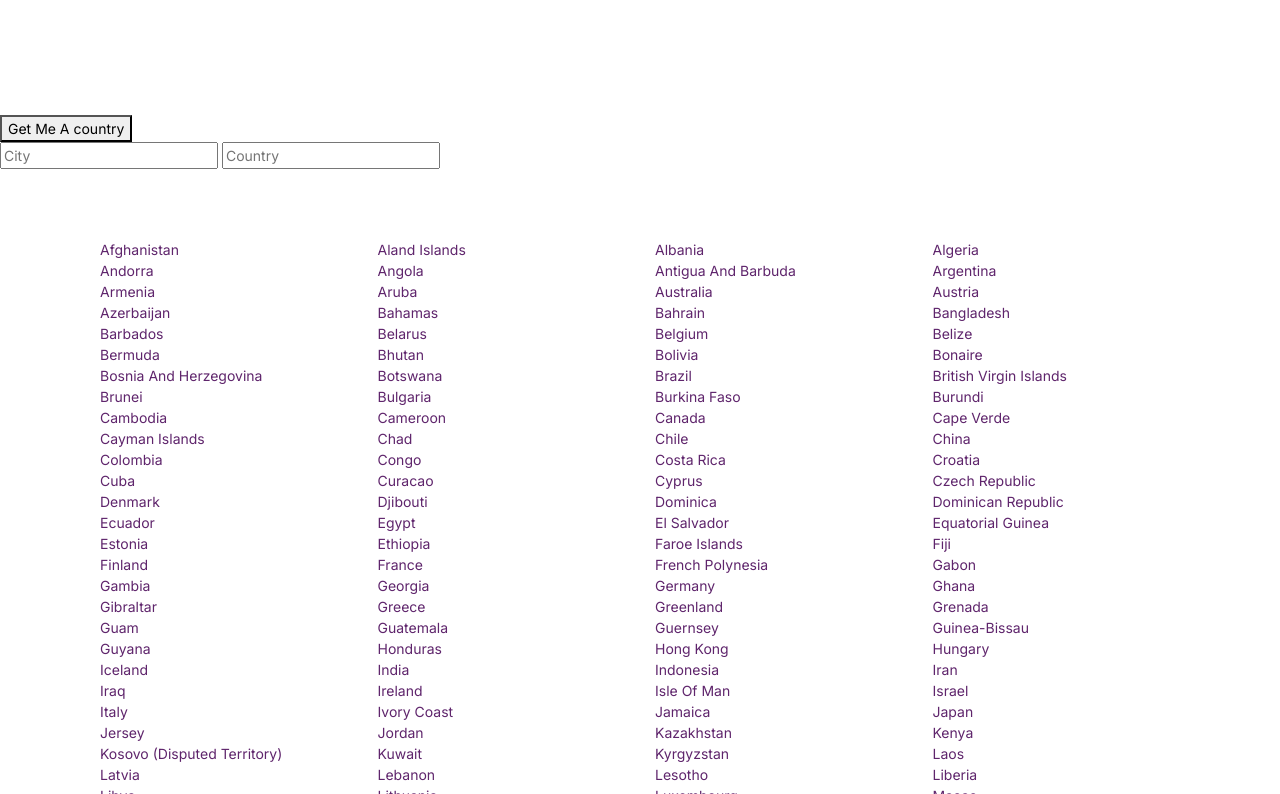
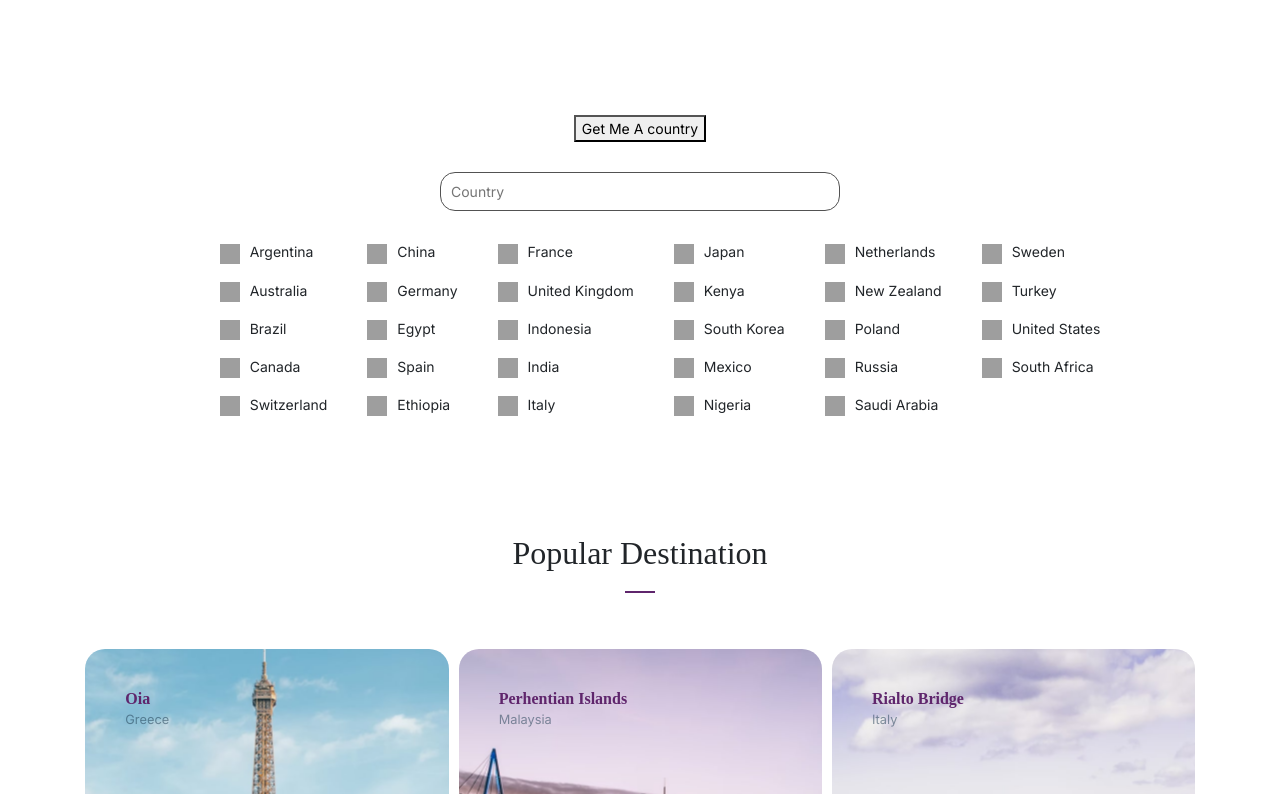
Before and after one commit to NASSARYMAN/WayWizeFinal, a plain HTML site: page index.html in a window 1280 px wide. Shown: the part 1006-1800 px from the top of the page. Drawn offline with Linux system fonts and the light colour scheme; grey boxes are pictures that could not be loaded; files whose address does not match are found by name; a web font is replaced by a local one.

Commit message:
Country list from home page implemented

```diff
--- /dev/null
+++ b/Local/Country-Info.json
@@ -0,0 +1,176 @@
+[
+    {
+        "flag": "https://twemoji.maxcdn.com/2/svg/1f1e6-1f1f7.svg",
+        "name": "Argentina",
+        "code": "ar",
+        "description": "Experience the passion and beauty of Argentina. Explore the vibrant neighborhoods of Buenos Aires and the stunning landscapes of Patagonia. Discover the historic sites of Mendoza and the natural wonders of Ibera Wetlands. Indulge in delicious Argentine cuisine, from steak and empanadas to dulce de leche and mate. Visit iconic landmarks, vineyards, and tango shows. With its rich culture and diverse landscapes, Argentina offers an unforgettable travel experience."
+    },
+    {
+        "flag": "https://twemoji.maxcdn.com/2/svg/1f1e6-1f1fa.svg",
+        "name": "Australia",
+        "code": "au",
+        "description": "Discover the natural beauty and outdoor adventures of Australia. Explore the vibrant cities of Sydney and Melbourne and the stunning landscapes of the Great Barrier Reef and Uluru. Discover the Aboriginal culture and wildlife sanctuaries. Indulge in delicious Australian cuisine, from seafood and barbecue to meat pies and lamingtons. Visit iconic landmarks, national parks, and beaches. With its diverse landscapes and warm hospitality, Australia offers an unforgettable travel experience."
+    },
+    {
+        "flag": "https://twemoji.maxcdn.com/2/svg/1f1e7-1f1f7.svg",
+        "name": "Brazil",
+        "code": "br",
+        "description": "Discover the natural beauty and cultural diversity of Brazil. Explore the vibrant streets of Rio de Janeiro and the stunning landscapes of Iguazu Falls. Discover the historic sites of Salvador and the pristine beaches of Florianopolis. Indulge in delicious Brazilian cuisine, from feijoada and coxinha to acai bowls and caipirinhas. Visit iconic landmarks, national parks, and carnival celebrations. With its rich culture and breathtaking scenery, Brazil offers an unforgettable travel experience."
+    },
+    {
+        "flag": "https://twemoji.maxcdn.com/2/svg/1f1e8-1f1e6.svg",
+        "name": "Canada",
+        "code": "ca",
+        "description": "Discover the natural beauty and outdoor adventures of Canada. Explore the picturesque streets of Quebec City and the stunning landscapes of Banff National Park. Discover the vibrant culture of Toronto and the historic sites of Ottawa. Indulge in delicious Canadian cuisine, from poutine and maple syrup to salmon and Nanaimo bars. Visit charming towns, scenic drives, and wildlife sanctuaries. With its breathtaking scenery and warm hospitality, Canada offers an unforgettable travel experience."
+    },
+    {
+        "flag": "https://twemoji.maxcdn.com/2/svg/1f1e8-1f1ed.svg",
+        "name": "Switzerland",
+        "code": "ch",
+        "description": "Discover the breathtaking beauty and outdoor adventures of Switzerland. Explore the charming villages of the Swiss Alps and the pristine lakes of Lucerne and Geneva. Indulge in delicious Swiss cuisine, from fondue and raclette to chocolate and Swiss cheese. Experience thrilling activities such as skiing, hiking, and paragliding. Visit picturesque towns and historic landmarks. With its stunning scenery and warm hospitality, Switzerland offers an unforgettable travel experience."
+    },
+    {
+        "flag": "https://twemoji.maxcdn.com/2/svg/1f1e8-1f1f3.svg",
+        "name": "China",
+        "code": "cn",
+        "description": "Embark on a journey through the ancient wonders and modern marvels of China. Explore the Great Wall, one of the most iconic landmarks in the world. Marvel at the Terracotta Army in Xi'an and discover the ancient treasures of the Forbidden City in Beijing. Cruise along the Yangtze River and witness the breathtaking landscapes of Guilin. Experience the vibrant culture of Shanghai and sample delicious street food in Chengdu. With its rich history and diverse landscapes, China offers an unforgettable travel experience."
+    },
+    {
+        "flag": "https://twemoji.maxcdn.com/2/svg/1f1e9-1f1ea.svg",
+        "name": "Germany",
+        "code": "de",
+        "description": "Experience the vibrant culture and historic landmarks of Germany. Explore the medieval towns of Bavaria and the cosmopolitan cities of Berlin and Munich. Discover the beauty of the Rhine Valley and the Black Forest. Indulge in delicious German cuisine, from hearty sausages and pretzels to schnitzel and strudel. Visit charming Christmas markets and explore the world-class museums and galleries. With its rich history and diverse landscapes, Germany offers an unforgettable travel experience."
+    },
+    {
+        "flag": "https://twemoji.maxcdn.com/2/svg/1f1ea-1f1ec.svg",
+        "name": "Egypt",
+        "code": "eg",
+        "description": "Step back in time and explore the wonders of ancient Egypt. Marvel at the majestic Pyramids of Giza, one of the Seven Wonders of the Ancient World. Cruise along the Nile River and discover the temples of Luxor and the Valley of the Kings. Explore bustling bazaars in Cairo and sample authentic Egyptian cuisine. Dive into the crystal-clear waters of the Red Sea and explore vibrant coral reefs teeming with marine life. With its rich history and unparalleled beauty, Egypt is a timeless destination."
+    },
+    {
+        "flag": "https://twemoji.maxcdn.com/2/svg/1f1ea-1f1f8.svg",
+        "name": "Spain",
+        "code": "es",
+        "description": "Experience the passion, history, and beauty of Spain. Explore the vibrant streets of Barcelona and the historic architecture of Madrid. Discover the stunning beaches of the Costa del Sol and the rugged landscapes of Andalusia. Indulge in delicious Spanish cuisine, from paella and tapas to churros and sangria. Visit iconic landmarks and historic sites, from the Alhambra to the Sagrada Familia. With its rich culture and diverse landscapes, Spain offers an unforgettable travel experience."
+    },
+    {
+        "flag": "https://twemoji.maxcdn.com/2/svg/1f1ea-1f1f9.svg",
+        "name": "Ethiopia",
+        "code": "et",
+        "description": "Discover the ancient treasures of Ethiopia, where history comes alive. Explore the rock-hewn churches of Lalibela, carved from solid rock over 800 years ago. Visit the medieval castles of Gondar and explore the stunning Simien Mountains. Trek to the source of the Blue Nile and witness the breathtaking beauty of the Danakil Depression. Sample traditional Ethiopian cuisine, including injera bread and spicy stews. With its rich history and natural beauty, Ethiopia offers a unique and unforgettable travel experience."
+    },
+    {
+        "flag": "https://twemoji.maxcdn.com/2/svg/1f1eb-1f1f7.svg",
+        "name": "France",
+        "code": "fr",
+        "description": "Experience the art, culture, and romance of France. Explore the historic landmarks of Paris, including the Eiffel Tower and the Louvre. Discover the picturesque villages of Provence and the sun-kissed beaches of the French Riviera. Indulge in delicious French cuisine, from croissants and baguettes to coq au vin and escargot. Visit world-class vineyards and explore charming nameside chateaux. With its rich history and diverse landscapes, France offers an unforgettable travel experience."
+    },
+    {
+        "flag": "https://twemoji.maxcdn.com/2/svg/1f1ec-1f1e7.svg",
+        "name": "United Kingdom",
+        "code": "gb",
+        "description": "Discover the rich history and cultural heritage of the United Kingdom. Explore the historic landmarks of London, including the Tower of London and Buckingham Palace. Visit the picturesque villages of the Cotswolds and the rugged landscapes of Scotland. Indulge in traditional British cuisine, from fish and chips to afternoon tea. Explore ancient castles, charming gardens, and iconic landmarks. With its diverse landscapes and vibrant cities, the United Kingdom offers an unforgettable travel experience."
+    },
+    {
+        "flag": "https://twemoji.maxcdn.com/2/svg/1f1ee-1f1e9.svg",
+        "name": "Indonesia",
+        "code": "id",
+        "description": "Explore the natural wonders and cultural diversity of Indonesia. Discover the lush rainforests of Sumatra and the stunning beaches of Bali. Dive into the vibrant coral reefs of Raja Ampat and Komodo National Park. Trek to the top of Mount Bromo and witness the beauty of Borobudur Temple. Immerse yourself in the rich culture of Java and sample delicious Indonesian cuisine. With its breathtaking landscapes and warm hospitality, Indonesia offers an unforgettable travel experience."
+    },
+    {
+        "flag": "https://twemoji.maxcdn.com/2/svg/1f1ee-1f1f3.svg",
+        "name": "India",
+        "code": "in",
+        "description": "Immerse yourself in the colors, flavors, and traditions of India. Explore the majestic palaces of Rajasthan and witness the beauty of the Taj Mahal at sunrise. Cruise along the backwaters of Kerala and relax on the beaches of Goa. Discover the ancient temples of Varanasi and the bustling markets of Delhi. Indulge in delicious Indian cuisine, from spicy curries to savory street food. With its rich cultural heritage and diverse landscapes, India offers an unforgettable journey of discovery."
+    },
+    {
+        "flag": "https://twemoji.maxcdn.com/2/svg/1f1ee-1f1f9.svg",
+        "name": "Italy",
+        "code": "it",
+        "description": "Discover the beauty, history, and cuisine of Italy. Explore the ancient ruins of Rome and the Renaissance art of Florence. Discover the charming canals of Venice and the stunning Amalfi Coast. Indulge in delicious Italian cuisine, from pizza and pasta to gelato and tiramisu. Visit world-renowned landmarks and historic sites. With its rich cultural heritage and breathtaking landscapes, Italy offers an unforgettable travel experience."
+    },
+    {
+        "flag": "https://twemoji.maxcdn.com/2/svg/1f1ef-1f1f5.svg",
+        "name": "Japan",
+        "code": "jp",
+        "description": "Experience the harmony of tradition and innovation in Japan. Explore the ancient temples of Kyoto and the vibrant streets of Tokyo. Witness the beauty of cherry blossoms in spring and colorful foliage in autumn. Indulge in authentic Japanese cuisine, from sushi and ramen to tempura and kaiseki. Relax in serene hot springs and discover the art of tea ceremony. With its rich culture and stunning landscapes, Japan offers an unforgettable travel experience."
+    },
+    {
+        "flag": "https://twemoji.maxcdn.com/2/svg/1f1f0-1f1ea.svg",
+        "name": "Kenya",
+        "code": "ke",
+        "description": "Embark on a safari adventure in the heart of Africa's wilderness. Witness the Great Migration in the Maasai Mara National Reserve, where millions of wildebeest and zebras roam the savannah. Trek to the snow-capped peaks of Mount Kenya and explore the scenic Rift Valley lakes. Immerse yourself in Maasai culture and traditions with a visit to a local village. Relax on pristine beaches along the Swahili Coast or embark on a thrilling hot air balloon safari. With its diverse landscapes and rich wildlife, Kenya offers an unforgettable safari experience."
+    },
+    {
+        "flag": "https://twemoji.maxcdn.com/2/svg/1f1f0-1f1f7.svg",
+        "name": "South Korea",
+        "code": "kr",
+        "description": "Discover the dynamic culture and natural beauty of South Korea. Explore the historic palaces of Seoul and the bustling markets of Busan. Hike in the picturesque nameside of Jeju Island and relax in traditional Korean spas. Indulge in delicious Korean cuisine, from barbecue and bibimbap to kimchi and seafood pancakes. Experience the excitement of K-pop and traditional performances. With its rich heritage and modern amenities, South Korea offers an unforgettable travel experience."
+    },
+    {
+        "flag": "https://twemoji.maxcdn.com/2/svg/1f1f2-1f1fd.svg",
+        "name": "Mexico",
+        "code": "mx",
+        "description": "Experience the vibrant culture and rich history of Mexico. Explore the colorful streets of Mexico City and the ancient ruins of Chichen Itza. Discover the stunning beaches of Cancun and the colonial charm of Oaxaca. Indulge in delicious Mexican cuisine, from tacos and tamales to mole and churros. Visit historic landmarks, archaeological sites, and cultural festivals. With its warm hospitality and diverse landscapes, Mexico offers an unforgettable travel experience."
+    },
+    {
+        "flag": "https://twemoji.maxcdn.com/2/svg/1f1f3-1f1ec.svg",
+        "name": "Nigeria",
+        "code": "ng",
+        "description": "Experience the vibrant cultural tapestry of Nigeria, where over 250 ethnic groups coexist harmoniously. Immerse yourself in the pulsating rhythms of Afrobeat music and explore the thriving art scene. Discover the lush rainforests, stunning coastlines, and diverse wildlife, including elephants, lions, and chimpanzees. Don't miss the opportunity to sample delicious Nigerian cuisine, renowned for its bold flavors and spices. From bustling markets to ancient cities, Nigeria offers a rich tapestry of experiences waiting to be explored."
+    },
+    {
+        "flag": "https://twemoji.maxcdn.com/2/svg/1f1f3-1f1f1.svg",
+        "name": "Netherlands",
+        "code": "nl",
+        "description": "Experience the charm and beauty of the Netherlands. Explore the historic canals of Amsterdam and the picturesque windmills of Kinderdijk. Discover the vibrant tulip fields of Keukenhof and the colorful markets of Rotterdam. Indulge in delicious Dutch cuisine, from stroopwafels and cheese to pancakes and herring. Visit world-class museums and galleries showcasing Dutch art and history. With its rich culture and scenic landscapes, the Netherlands offers an unforgettable travel experience."
+    },
+    {
+        "flag": "https://twemoji.maxcdn.com/2/svg/1f1f3-1f1ff.svg",
+        "name": "New Zealand",
+        "code": "nz",
+        "description": "Experience the adventure and beauty of New Zealand. Explore the stunning landscapes of Milford Sound and the Bay of Islands. Discover the Maori culture and outdoor adventures. Indulge in delicious New Zealand cuisine, from seafood and lamb to pavlova and hokey pokey ice cream. Visit iconic landmarks, national parks, and hot springs. With its breathtaking scenery and warm hospitality, New Zealand offers an unforgettable travel experience."
+    },
+    {
+        "flag": "https://twemoji.maxcdn.com/2/svg/1f1f5-1f1f1.svg",
+        "name": "Poland",
+        "code": "pl",
+        "description": "Discover the rich history and cultural heritage of Poland. Explore the historic streets of Krakow and the charming Old Town of Warsaw. Discover the stunning landscapes of the Tatra Mountains and the Mazury Lakes. Indulge in delicious Polish cuisine, from pierogi and kielbasa to vodka and paczki. Visit historic castles, palaces, and churches. With its vibrant culture and warm hospitality, Poland offers an unforgettable travel experience."
+    },
+    {
+        "flag": "https://twemoji.maxcdn.com/2/svg/1f1f7-1f1fa.svg",
+        "name": "Russia",
+        "code": "ru",
+        "description": "Embark on a journey through the vast landscapes and rich history of Russia. Explore the iconic landmarks of Moscow, including Red Square and the Kremlin. Marvel at the beauty of St. Petersburg's palaces and cathedrals. Cruise along the Volga River and discover the charming villages of the Golden Ring. Experience the beauty of Lake Baikal, the deepest lake in the world. Indulge in delicious Russian cuisine, from borscht and blini to caviar and vodka. With its rich history and diverse landscapes, Russia offers an unforgettable travel experience."
+    },
+    {
+        "flag": "https://twemoji.maxcdn.com/2/svg/1f1f8-1f1e6.svg",
+        "name": "Saudi Arabia",
+        "code": "sa",
+        "description": "Experience the rich heritage and hospitality of Saudi Arabia. Discover the ancient Nabatean city of Al-Ula and the historic mosques of Medina. Explore the stunning Red Sea coastline and the towering sand dunes of the Empty Quarter. Indulge in delicious Saudi cuisine, from grilled meats and aromatic rice dishes to sweet pastries and dates. Witness the breathtaking beauty of the Arabian desert and the pristine oases scattered throughout the kingdom. With its rich history and natural beauty, Saudi Arabia offers an unforgettable travel experience."
+    },
+    {
+        "flag": "https://twemoji.maxcdn.com/2/svg/1f1f8-1f1ea.svg",
+        "name": "Sweden",
+        "code": "se",
+        "description": "Experience the natural beauty and vibrant culture of Sweden. Explore the charming streets of Stockholm and the stunning archipelago of Gothenburg. Discover the Northern Lights in Swedish Lapland and the picturesque nameside of Skåne. Indulge in delicious Swedish cuisine, from meatballs and herring to cinnamon buns and lingonberry jam. Visit historic castles, art galleries, and museums. With its rich heritage and diverse landscapes, Sweden offers an unforgettable travel experience."
+    },
+    {
+        "flag": "https://twemoji.maxcdn.com/2/svg/1f1f9-1f1f7.svg",
+        "name": "Turkey",
+        "code": "tr",
+        "description": "Experience the blend of East and West in the cultural melting pot of Turkey. Explore the ancient ruins of Ephesus and the fairy-tale landscapes of Cappadocia. Relax on pristine beaches along the Turquoise Coast and cruise along the Bosphorus in Istanbul. Indulge in delicious Turkish cuisine, from kebabs and baklava to meze and Turkish delight. Discover the vibrant bazaars and colorful markets selling everything from spices to carpets. With its rich history and stunning landscapes, Turkey offers an unforgettable travel experience."
+    },
+    {
+        "flag": "https://twemoji.maxcdn.com/2/svg/1f1fa-1f1f8.svg",
+        "name": "United States",
+        "code": "us",
+        "description": "Experience the diversity and excitement of the United States. Explore the vibrant streets of New York City and the iconic landmarks of Washington, D.C. Discover the natural wonders of Yellowstone National Park and the Grand Canyon. Indulge in delicious American cuisine, from burgers and barbecue to apple pie and hot dogs. Visit world-class museums, theme parks, and entertainment venues. With its rich culture and diverse landscapes, the United States offers an unforgettable travel experience."
+    },
+    {
+        "flag": "https://twemoji.maxcdn.com/2/svg/1f1ff-1f1e6.svg",
+        "name": "South Africa",
+        "code": "za",
+        "description": "Embark on a journey through South Africa's diverse landscapes and cultures. Witness breathtaking wildlife in Kruger National Park, home to the iconic Big Five. Explore vibrant cities like Cape Town and Johannesburg, where modernity meets tradition. Indulge in world-class cuisine and wines in the Cape Winelands. Relax on pristine beaches along the Garden Route or experience the thrill of adventure activities such as shark cage diving and bungee jumping. With its rich heritage and natural beauty, South Africa offers an unforgettable travel experience."
+    }
+]
--- a/css/countries.css
+++ b/css/countries.css
@@ -0,0 +1,38 @@
+.select-country-container {
+    display: flex;
+    flex-direction: column;
+    align-items: center;
+}
+
+.country-input {
+    width: 400px;
+    padding: 8px 10px;
+    border-radius: 15px;
+    border: 1px solid #525252;
+    outline: none;
+    margin: 30px 0;
+}
+
+
+.country-flag-wrapper {
+    display: flex;
+
+}
+.country-list{
+    height: 223px;
+    flex-shrink: 1;
+    display: flex;
+    flex-wrap: wrap;
+    flex-direction: column;
+}
+.country-flag-container {
+    display: flex;
+    list-style: none;
+    gap: 0 10px;
+    cursor: pointer;
+    /* flex-wrap: wrap; */
+}
+.country-flag {
+    width: 20px;
+    height: 20px;
+}
--- a/index.html
+++ b/index.html
@@ -248,15 +248,19 @@
       </div>
     </div>
 
-    <div class="list-country-container"></div>
-    <button class="list-country-button">Get Me A country</button>
-    <form action="">
-      <input id="city" class="city" type="text" placeholder="City">
-      <input id="country" class="country" type="text" placeholder="Country">
-    </form>
+    <div class="select-country-container">
+      <div class="list-country-container"></div>
+      <button class="list-country-button">Get Me A country</button>
+      <input id="country-input" class="country-input" type="text" placeholder="Country">
+      <div class="country-flag-wrapper">
+        <div class="country-list"></div>
+      </div>
+    </div>
+
+
 
     <!--? Countries List -->
-    <div class="untree_co-section">
+    <!-- <div class="untree_co-section">
       <div class="container">
         <div class="col-12 col-md-12">
           <div class="row">
@@ -1528,7 +1532,7 @@
           </div>
         </div>
       </div>
-    </div>
+    </div> -->
 
     <!--? Count Numbers -->
     <!-- <div class="untree_co-section count-numbers py-5">
--- a/js/loadCountries.js
+++ b/js/loadCountries.js
@@ -2,31 +2,74 @@
 
 let getCountriesContainer = document.querySelector(".list-country-container");
 let getCountriesSearchButton = document.querySelector(".list-country-button");
+let countrylist = document.querySelector(".country-list");
+let countryFlagContainer = document.querySelector(".country-flag-container");
 
 
+const getCountryInfo = async () => {
+  let response = await fetch('../Local/Country-Info.json');
+
+  // Check for successful response before parsing JSON
+  if (!response.ok) {
+    throw new Error(`HTTP error! status: ${response.status}`);
+  }
+
+  const data = await response.json();
+  return data;
+};
+
+document.addEventListener('DOMContentLoaded', async (event) => {
+  let countryInfo = await getCountryInfo();
+  console.log(countryInfo);
+
+  countryInfo.forEach(country => {
+    console.log(country.name);
+    let countryName = country.name;
+    let flagUrl = country.flag;
+    countrylist.innerHTML += `
+      <ul class="country-flag-container">
+        <li><img src="${flagUrl}" class="country-flag"/></li>
+        <li class="list-country-name">${countryName}</li>
+      </ul>
+    `;
+  });
+
+});
+
 getCountriesSearchButton.addEventListener(
+  "click",
+  async (e) => {
+    let countryValue = document.getElementById("country-input").value
+    await fetchCountriesFromApi(countryValue)
+  }
+);
 
+document.body.addEventListener(
   "click",
-  async (e)=> {
-    let cityValue = document.getElementById("city").value
-    let countryValue = document.getElementById("country").value
-
-    await fetchCountriesFromApi(cityValue, countryValue)
+  async (e) => {
+    if (e.target && e.target.matches(".list-country-name")) {
+      let countryValue = e.target.textContent;
+      console.log(countryValue + " ddddcczipppppppp");
+      console.log("555555555555 ");
+      await fetchCountriesFromApi(countryValue);
+    }
   }
 );
 
 /* Fetch countries prices from api */
-async function fetchCountriesFromApi(cityName, countryName) {
+async function fetchCountriesFromApi(countryName) {
   const url = `https://cities-cost-of-living-and-average-prices-api.p.rapidapi.com/cost_of_living?country=${countryName}`;
   const options = {
     method: "GET",
     headers: {
+      /*Bring this token from rapid api */
       'X-RapidAPI-Key': '05718957c0msh786f78e7a26b1dap1e04e9jsne64a37d2225a',
       'X-RapidAPI-Host': 'cities-cost-of-living-and-average-prices-api.p.rapidapi.com'
     },
   };
 
   try {
+    console.log(countryName);
     const response = await fetch(url, options);
     const result = await response.json();
     let queryString = "hh"
@@ -37,11 +80,3 @@ async function fetchCountriesFromApi(cityName, countryName) {
     console.error(error);
   }
 }
-
-
-/* Load country and insert into country html page */
-function loadCountry (result) {
-  result.map((object)=>{
-
-  })
-}
```
Also changed, not shown: country.html (+2 -0 lines), js/countries.js (+19 -30 lines).
